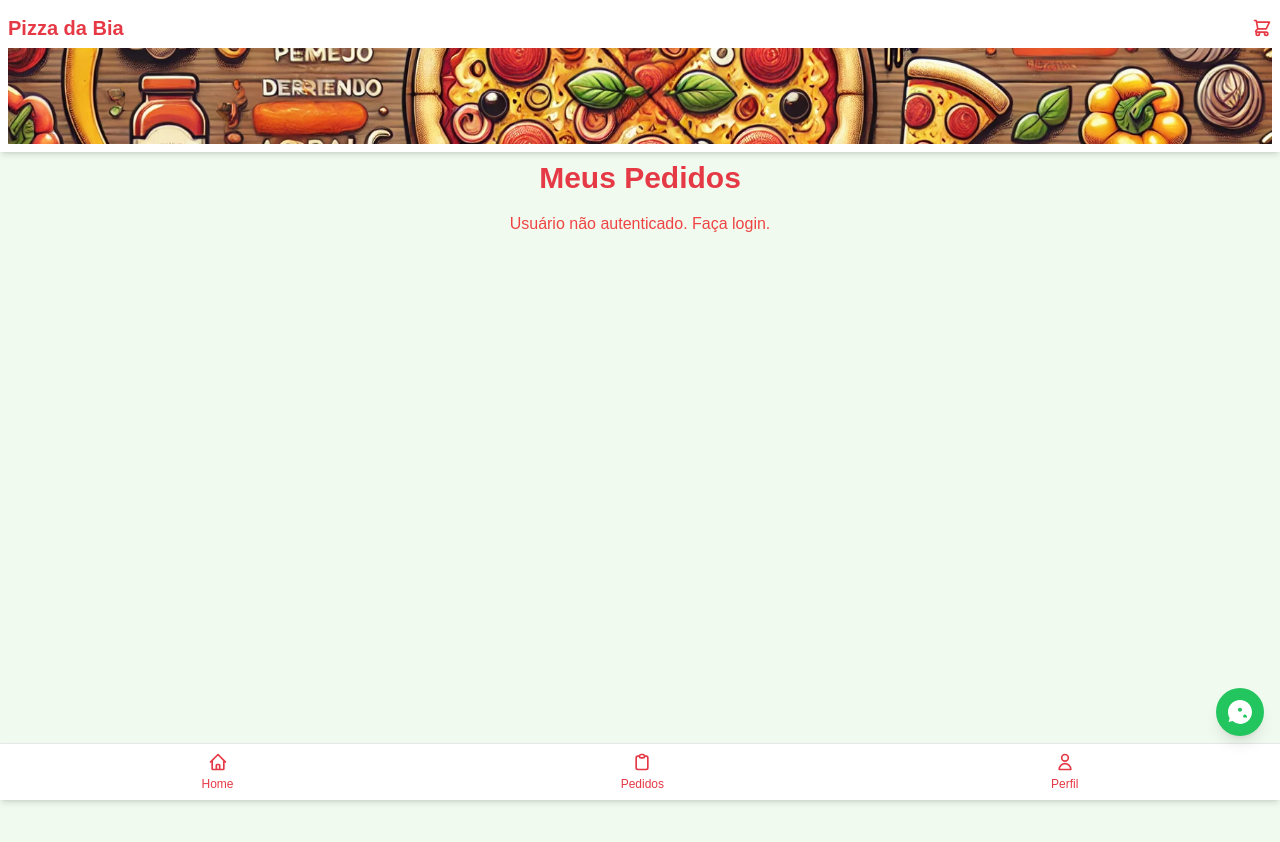
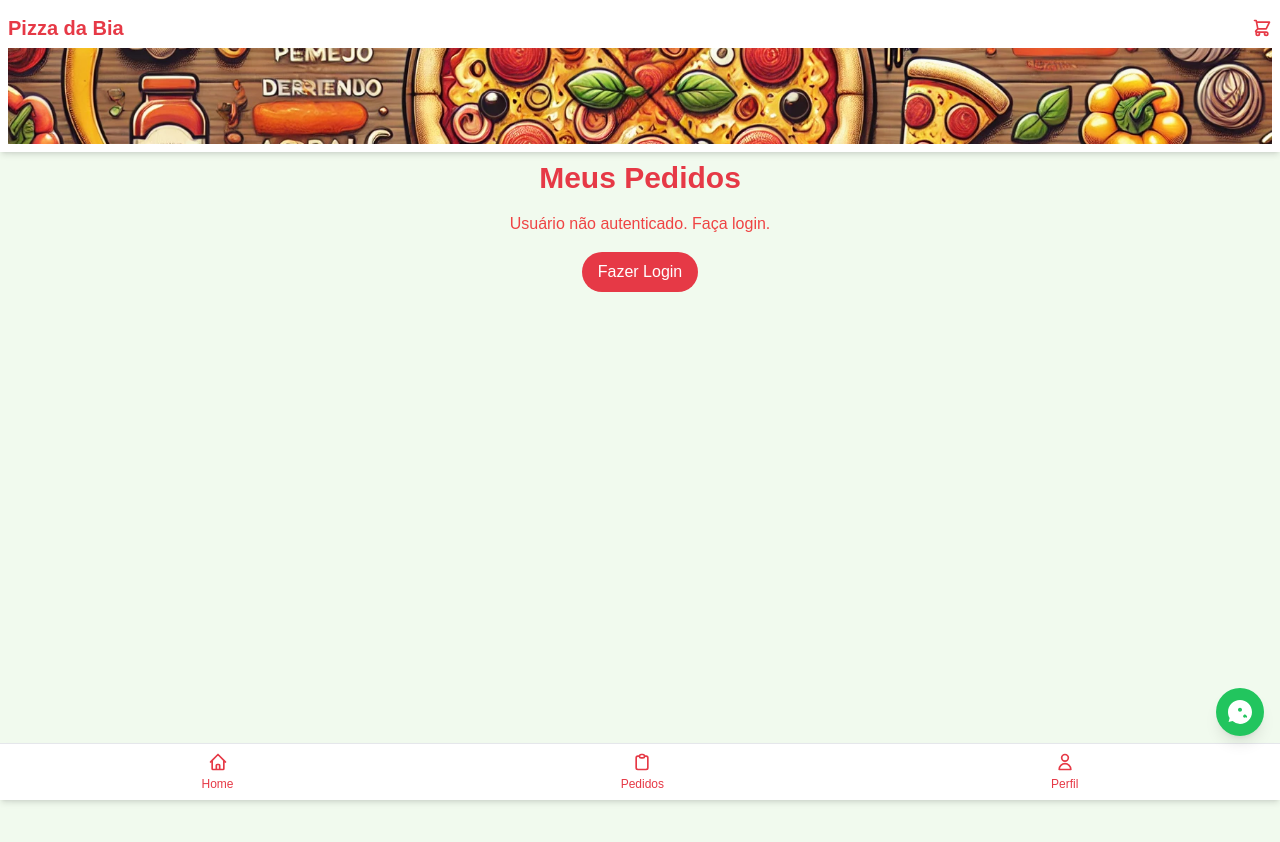
Before and after one commit to Shouked/pizzaria-frontend, a React (Create React App) app: page /orders in a window 1280 px wide. Shown: the top 842 px of the page. Built offline with nearby package versions, Linux system fonts and the light colour scheme.

Commit message:
Update Orders.js

```diff
--- a/src/components/Orders.js
+++ b/src/components/Orders.js
@@ -1,7 +1,7 @@
 import React, { useState, useEffect } from 'react';
 import axios from 'axios';
 
-const Orders = ({ user }) => {
+const Orders = ({ user, setIsLoginOpen }) => {
   const [orders, setOrders] = useState([]);
   const [error, setError] = useState('');
 
@@ -28,7 +28,19 @@ const Orders = ({ user }) => {
   return (
     <div className="container mx-auto p-4 bg-[#f1faee] min-h-screen">
       <h1 className="text-3xl font-bold text-[#e63946] mb-4 text-center">Meus Pedidos</h1>
-      {error && <p className="text-red-500 text-center mb-4">{error}</p>}
+      {error && (
+        <div className="text-center">
+          <p className="text-red-500 mb-4">{error}</p>
+          {!user && (
+            <button
+              onClick={() => setIsLoginOpen(true)}
+              className="bg-[#e63946] text-white py-2 px-4 rounded-full hover:bg-red-700 transition"
+            >
+              Fazer Login
+            </button>
+          )}
+        </div>
+      )}
       {orders.length === 0 && !error ? (
         <p className="text-center text-gray-600">Nenhum pedido encontrado.</p>
       ) : (
```
